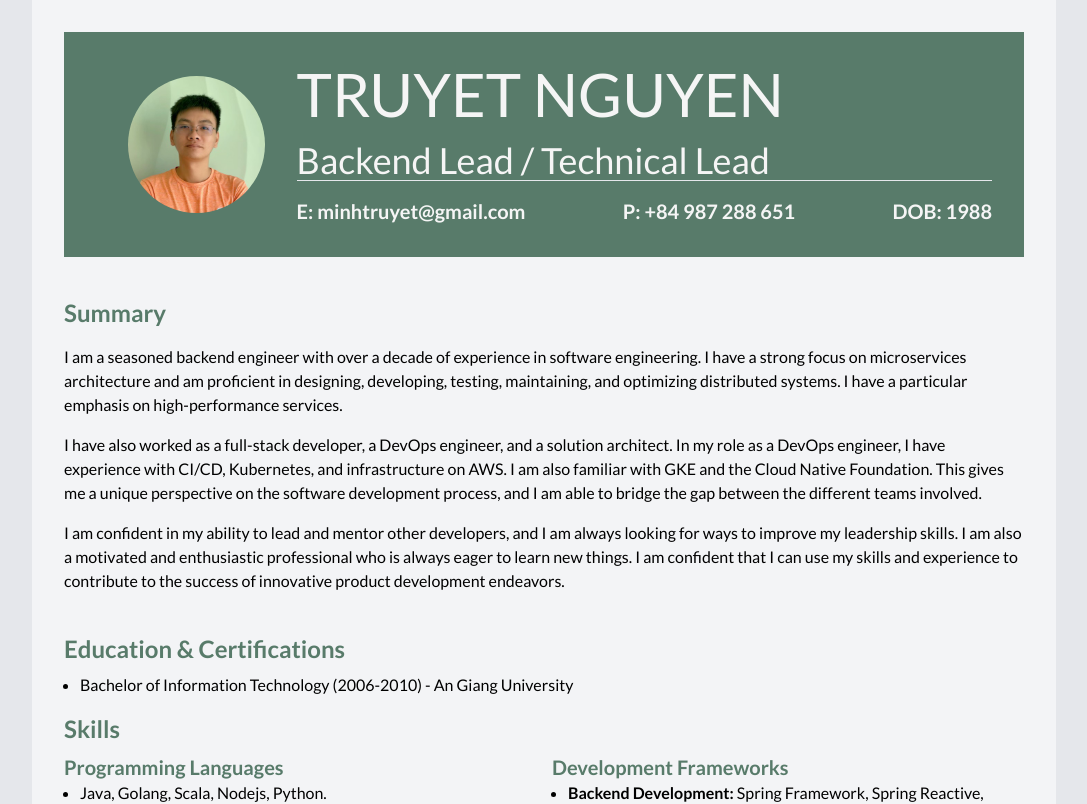
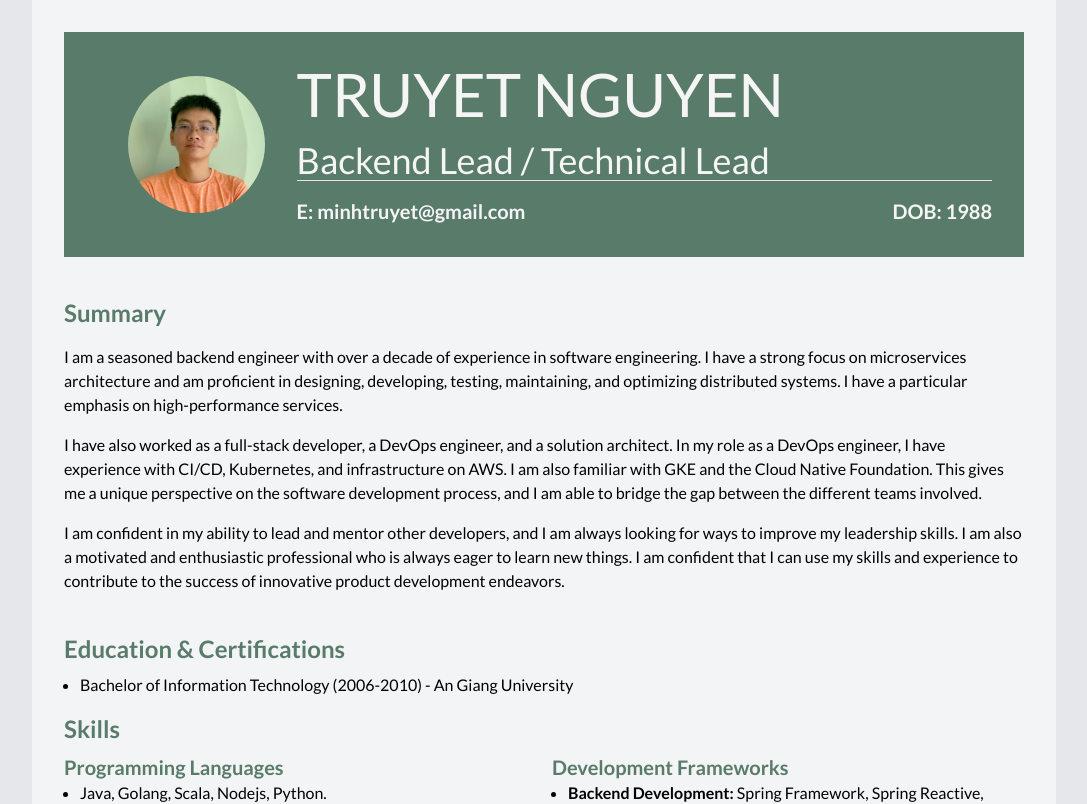
Before and after one commit to truyet/truyet.github.io, a Next.js app: page / in a window 1280 px wide. Shown: the top 804 px of the page, without its empty margins (96-1183 px from the left). Built offline with nearby package versions, Linux system fonts and the light colour scheme.

Commit message:
Update page.tsx

```diff
--- a/src/app/page.tsx
+++ b/src/app/page.tsx
@@ -25,7 +25,6 @@ export default function Home() {
 
           <div className='mt-4 flex lg:flex-row lg:justify-between flex-col'>
             <span className='font-semibold text-xl'>E: minhtruyet@gmail.com</span>
-            <span className='font-semibold text-xl'>P: +84 987 288 651 </span>
             <span className='font-semibold text-xl'>DOB: 1988</span>
           </div>
         </div>
```
